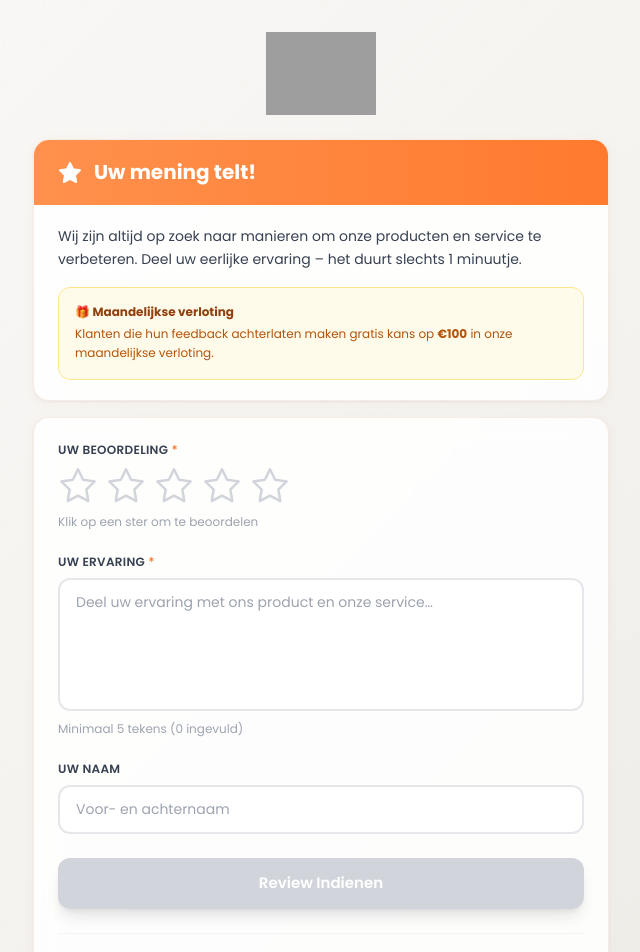
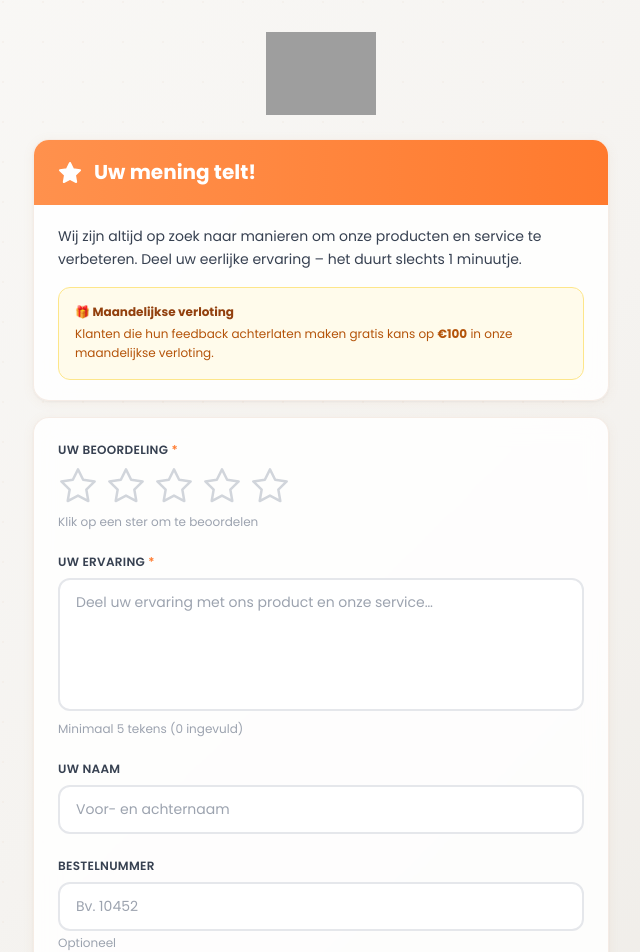
Before and after one commit to vansoestliving-sys/shopify-tracker, a Next.js app: page /review in a window 1280 px wide. Shown: the top 952 px of the page, without its empty margins (319-959 px from the left). Built offline with nearby package versions, Linux system fonts and the light colour scheme; no server answers; grey boxes are pictures that could not be loaded.

Commit message:
feat: add order number field to review form and delete action to admin reviews page

```diff
--- a/app/(admin)/admin/reviews/page.tsx
+++ b/app/(admin)/admin/reviews/page.tsx
@@ -4,7 +4,7 @@ import { useState, useEffect } from 'react'
 import { useRouter } from 'next/navigation'
 import { createClientComponentClient } from '@supabase/auth-helpers-nextjs'
 import Navigation from '@/components/Navigation'
-import { Star, RefreshCw, ExternalLink, ThumbsDown, ThumbsUp } from 'lucide-react'
+import { Star, RefreshCw, ExternalLink, ThumbsDown, ThumbsUp, Trash2 } from 'lucide-react'
 
 interface CustomerReview {
   id: string
@@ -64,7 +64,18 @@ export default function ReviewsAdminPage() {
   const [reviews, setReviews] = useState<CustomerReview[]>([])
   const [loading, setLoading] = useState(true)
   const [filter, setFilter] = useState<'all' | 'positive' | 'negative'>('all')
-  const [filter, setFilter] = useState<'all' | 'positive' | 'negative'>('all')
+
+  const handleDeleteReview = async (id: string) => {
+    if (!confirm('Weet u zeker dat u deze review wilt verwijderen?')) return
+    try {
+      const { error } = await supabase.from('customer_reviews').delete().eq('id', id)
+      if (error) throw error
+      setReviews(prev => prev.filter(r => r.id !== id))
+    } catch (err) {
+      console.error('Error deleting review:', err)
+      alert('Fout bij het verwijderen van de review')
+    }
+  }
 
   useEffect(() => {
     checkUser()
@@ -196,6 +207,7 @@ export default function ReviewsAdminPage() {
                     <th className="px-4 py-3 text-left text-xs font-semibold text-gray-600 uppercase tracking-wider">Sentiment</th>
                     <th className="px-4 py-3 text-left text-xs font-semibold text-gray-600 uppercase tracking-wider">Trustpilot</th>
                     <th className="px-4 py-3 text-left text-xs font-semibold text-gray-600 uppercase tracking-wider w-64">Review</th>
+                    <th className="px-4 py-3 text-right text-xs font-semibold text-gray-600 uppercase tracking-wider">Acties</th>
                   </tr>
                 </thead>
                 <tbody className="bg-white divide-y divide-gray-100">
@@ -239,6 +251,15 @@ export default function ReviewsAdminPage() {
                           {review.review_text || <span className="text-gray-300 italic">Geen tekst</span>}
                         </p>
                       </td>
+                      <td className="px-4 py-3 whitespace-nowrap text-right">
+                        <button
+                          onClick={() => handleDeleteReview(review.id)}
+                          title="Review verwijderen"
+                          className="p-1.5 text-gray-400 hover:text-red-600 hover:bg-red-50 rounded-lg transition-colors"
+                        >
+                          <Trash2 className="w-4 h-4" />
+                        </button>
+                      </td>
                     </tr>
                   ))}
                 </tbody>
--- a/app/review/page.tsx
+++ b/app/review/page.tsx
@@ -161,6 +161,7 @@ function ReviewForm() {
   const [reviewText, setReviewText] = useState('')
   const [name, setName] = useState(prefillName)
   const [email] = useState(prefillEmail) // read-only if pre-filled
+  const [orderNum, setOrderNum] = useState(prefillOrder)
   const [submitting, setSubmitting] = useState(false)
   const [submitted, setSubmitted] = useState(false)
   const [redirectToTrustpilot, setRedirectToTrustpilot] = useState(false)
@@ -180,7 +181,7 @@ function ReviewForm() {
         method: 'POST',
         headers: { 'Content-Type': 'application/json' },
         body: JSON.stringify({
-          orderNumber: prefillOrder || null,
+          orderNumber: orderNum || null,
           customerName: name.trim() || null,
           customerEmail: (email || 'anonymous@vansoestliving.nl').trim(),
           rating,
@@ -212,9 +213,9 @@ function ReviewForm() {
 
         {submitted ? (
           redirectToTrustpilot ? (
-            <HighRatingSuccess orderNumber={prefillOrder} rating={rating} />
+            <HighRatingSuccess orderNumber={orderNum} rating={rating} />
           ) : (
-            <LowRatingSuccess orderNumber={prefillOrder} />
+            <LowRatingSuccess orderNumber={orderNum} />
           )
         ) : (
           <>
@@ -227,9 +228,9 @@ function ReviewForm() {
                     <h1 className="text-xl font-bold text-white leading-tight">
                       Uw mening telt!
                     </h1>
-                    {prefillOrder && (
+                    {orderNum && (
                       <p className="text-primary-100 text-xs mt-0.5">
-                        Bestelling #{prefillOrder}
+                        Bestelling #{orderNum}
                       </p>
                     )}
                   </div>
@@ -307,6 +308,29 @@ function ReviewForm() {
                     readOnly={!!prefillName}
                     className={`form-input ${prefillName ? 'bg-gray-50 text-gray-600' : ''}`}
                   />
+                </div>
+
+                {/* Order Number */}
+                <div>
+                  <label
+                    htmlFor="reviewOrder"
+                    className="block text-xs font-semibold text-gray-700 mb-2 uppercase tracking-wide"
+                  >
+                    Bestelnummer
+                  </label>
+                  <input
+                    id="reviewOrder"
+                    type="text"
+                    value={orderNum}
+                    onChange={(e) => setOrderNum(e.target.value)}
+                    placeholder="Bv. 10452"
+                    disabled={submitting}
+                    readOnly={!!prefillOrder}
+                    className={`form-input ${prefillOrder ? 'bg-gray-50 text-gray-600' : ''}`}
+                  />
+                  {!prefillOrder && (
+                     <p className="text-xs text-gray-400 mt-1">Optioneel</p>
+                  )}
                 </div>
 
                 {/* Email (read-only if prefilled, shows masked) */}
```
Also changed, not shown: 1 other file (tests, documents, lock files or other folders).
